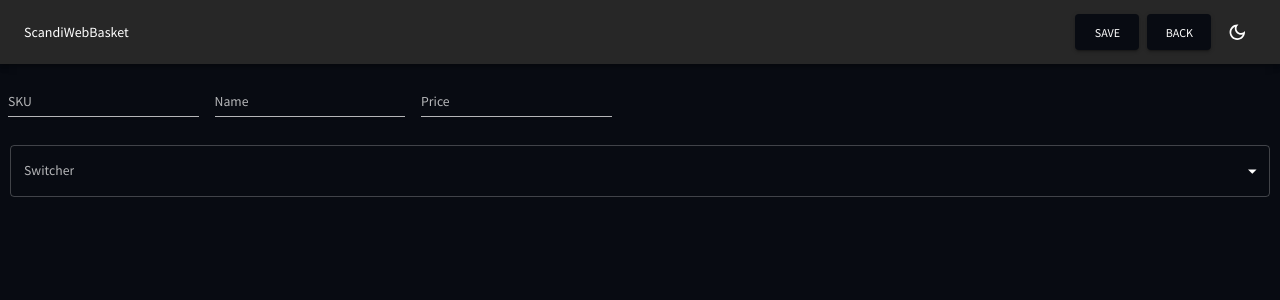
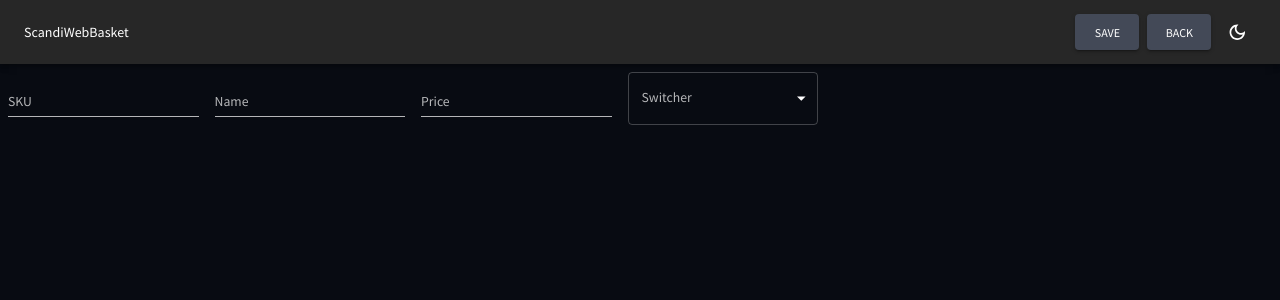
Before and after one commit to Chuloshnikov/scandiwebappreact, a React (Create React App) app: page /basket-terminal in a window 1280 px wide. Shown: the top 300 px of the page. Built offline with nearby package versions, Linux system fonts and the light colour scheme.

Commit message:
Broken-logic
Need fix

```diff
--- a/package.json
+++ b/package.json
@@ -14,6 +14,7 @@
     "react-dom": "^18.2.0",
     "react-router-dom": "^6.8.1",
     "react-scripts": "5.0.1",
+    "uuid": "^9.0.0",
     "web-vitals": "^2.1.4"
   },
   "scripts": {
--- a/src/App.jsx
+++ b/src/App.jsx
@@ -1,4 +1,4 @@
-import React from "react";
+import React, { useState, useEffect } from "react";
 import {BrowserRouter, Routes, Route } from "react-router-dom";
 import { ColorModeContext, useMode } from "./theme";
 import { CssBaseline, ThemeProvider } from "@mui/material";
@@ -10,6 +10,13 @@ import BasketTerminal from "./pages/BasketTerminal";
 function App() {
 
   const[theme, colorMode] = useMode();
+  const [goods, setGoods] = useState(JSON.parse(localStorage.getItem('goods')) || []);
+  console.log(goods);
+
+  useEffect(() => {
+    //goods to Local Storage
+      localStorage.setItem('goods', JSON.stringify(goods))
+  }, [goods])
 
   return (
         <ColorModeContext.Provider value={colorMode}>
@@ -17,8 +24,8 @@ function App() {
             <div className="App">
             <BrowserRouter>
               <Routes>
-                <Route path="/" element={<Basket/>}/>
-                <Route path="/basket-terminal" element={<BasketTerminal/>}/>
+                <Route path="/" element={<Basket goods={goods}/>}/>
+                <Route path="/basket-terminal" element={<BasketTerminal setGoods={setGoods}/>}/>
               </Routes>
             </BrowserRouter>
             </div>
--- a/src/components/BasketHeader.jsx
+++ b/src/components/BasketHeader.jsx
@@ -1,6 +1,6 @@
 import React, { useState } from 'react';
 import { useContext } from "react";
-import { ColorModeContext, tokens } from "../theme";
+import { ColorModeContext } from "../theme";
 import { styled, alpha } from '@mui/material/styles';
 import { Box, AppBar, IconButton, Toolbar, Typography, InputBase, Stack, Button, Menu, MenuItem, useTheme } from "@mui/material";
 import { Link } from "react-router-dom";
@@ -19,13 +19,12 @@ import DarkModeOutlinedIcon from "@mui/icons-material/DarkModeOutlined";
 const BasketHeader = () => {
 
     const theme = useTheme();
-    const colors = tokens(theme.palette.mode);
     const colorMode = useContext(ColorModeContext);
     const[open, setOpen] = useState(false);
 
 
   return (
-    <Box sx={{ flexGrow: 1, justifyContent: "space-between"}}>
+    <Box sx={{ flexGrow: 1, justifyContent: "space-between" }}>
       <AppBar position="static">
         <Toolbar>
           <IconButton
@@ -35,7 +34,7 @@ const BasketHeader = () => {
             aria-label="open drawer"
             sx={{ mr: 2 }}
           >
-            <MenuIcon sx={{display: {xs:"block" , sm: "none"}}} onClick={e => setOpen(true)} sx={{width: 30, height: 30}}/>
+            <MenuIcon sx={{display: {xs:"block" , sm: "none"}}} onClick={() => setOpen(!open)} sx={{width: 30, height: 30}}/>
           </IconButton>
           <Typography
             variant="h6"
@@ -53,10 +52,11 @@ const BasketHeader = () => {
                 <StyledInputBase
                     placeholder="Search…"
                     inputProps={{ 'aria-label': 'search' }}
+                    type="text"
                     />
           </Search>
             <Stack spacing={1} direction="row">
-                    <Button variant="contained" sx={{display: {xs: "none" , sm: "block"}}}>ADD</Button>
+                    <Button variant="contained" sx={{display: {xs: "none" , sm: "block"}}}><Link to="/basket-terminal">ADD</Link></Button>
                     <Button variant="contained" sx={{display: {xs: "none" , sm: "block"}}}>Delete</Button>
                     <IconButton onClick={colorMode.toggleColorMode}>
                         {theme.palette.mode === 'dark' ? ( <DarkModeOutlinedIcon /> ) : ( <LightModeOutlinedIcon /> )}
--- a/src/components/BasketMain.jsx
+++ b/src/components/BasketMain.jsx
@@ -20,7 +20,7 @@ function createData(name, calories, fat, carbs, protein) {
     createData('Gingerbread', 356, 16.0, 49, 3.9),
   ];
 
-const BasketMain = () => {
+const BasketMain = ( {goods} ) => {
   return (
     <TableContainer component={Paper}>
       <Table  aria-label="simple table">
--- a/src/components/BasketTerminalHeader.jsx
+++ b/src/components/BasketTerminalHeader.jsx
@@ -1,17 +1,15 @@
-import React, { useState } from 'react';
+import React from 'react';
 import { useContext } from "react";
-import { ColorModeContext, tokens } from "../theme";
-import { styled, alpha } from '@mui/material/styles';
+import { ColorModeContext } from "../theme";
 import { Box, AppBar, IconButton, Toolbar, Typography, Stack, Button, useTheme } from "@mui/material";
 import { Link } from "react-router-dom";
 
 import LightModeOutlinedIcon from "@mui/icons-material/LightModeOutlined";
 import DarkModeOutlinedIcon from "@mui/icons-material/DarkModeOutlined";
 
-const BasketTerminalHeader = () => {
+const BasketTerminalHeader = ({ handleSubmit }) => {
 
     const theme = useTheme();
-    const colors = tokens(theme.palette.mode);
     const colorMode = useContext(ColorModeContext);
 
   return (
@@ -37,8 +35,8 @@ const BasketTerminalHeader = () => {
           </Typography>
           <Box  sx={{display: 'flex', gap: "8px"}} justifyContent="center">
             <Stack sx={{alignSelf: "flex-end"}} spacing={1} direction="row">
-                    <Button variant="contained">Save</Button>
-                    <Button variant="contained">Back</Button>
+                    <Button variant="contained" onSubmit={handleSubmit}>Save</Button>
+                    <Button variant="contained"><Link to="/">Back</Link></Button>
                     <IconButton onClick={colorMode.toggleColorMode}>
                         {theme.palette.mode === 'dark' ? ( <DarkModeOutlinedIcon /> ) : ( <LightModeOutlinedIcon /> )}
                     </IconButton>
--- a/src/components/BasketTerminalMain.jsx
+++ b/src/components/BasketTerminalMain.jsx
@@ -1,45 +1,37 @@
-import React, { useState } from 'react';
+import React from 'react';
 import { Box, InputLabel, MenuItem, FormControl, Select, TextField } from "@mui/material";
 
 
-const BasketTerminalMain = () => {
-
-  const [age, setAge] = useState('');
-
-  const handleChange = (event) => {
-    setAge(event.target.value);
-  };
+const BasketTerminalMain = ({ handleSubmit, setSku, setName, setPrice, productType, setProductType, sku, price, name }) => {
 
   return (
     <Box>
        <Box
       component="form"
+      onSubmit={handleSubmit}
       sx={{
         '& > :not(style)': { m: 1, width: '25ch' },
       }}
-      noValidate
       autoComplete="off"
     >
-      <TextField id="standard-basic" label="SKU" variant="standard" />
-      <TextField id="standard-basic" label="Name" variant="standard" />
-      <TextField id="standard-basic" label="Price" variant="standard" />
-    </Box>
-      <Box sx={{ m: "20px 10px"}}>
+        <TextField id="standard-basic" label="SKU" value={sku} variant="standard" onChange={(e) => setSku(e.target.value)}/>
+        <TextField id="standard-basic" label="Name"value={name} variant="standard" onChange={(e) => setName(e.target.value)}/>
+        <TextField id="standard-basic" label="Price" value={price} variant="standard" onChange={(e) => setPrice(e.target.value)}/>
         <FormControl fullWidth>
           <InputLabel id="demo-simple-select-label">Switcher</InputLabel>
             <Select
               labelId="demo-simple-select-label"
               id="demo-simple-select"
-              value={age}
+              value={productType}
               label="Switcher"
-              onChange={handleChange}
+              onChange={(e) => setProductType(e.target.value)}
             >
-              <MenuItem value={10}>Book</MenuItem>
-              <MenuItem value={20}>Furniture</MenuItem>
-              <MenuItem value={30}>DVD-Disc</MenuItem>
+              <MenuItem value={"Book"}>Book</MenuItem>
+              <MenuItem value={"Furniture"}>Furniture</MenuItem>
+              <MenuItem value={"DVD-disc"}>DVD-Disc</MenuItem>
             </Select>
       </FormControl>
-      </Box>
+    </Box>
     </Box>
   )
 }
--- a/src/pages/Basket.jsx
+++ b/src/pages/Basket.jsx
@@ -3,11 +3,11 @@ import BasketHeader from '../components/BasketHeader';
 import BasketMain from '../components/BasketMain';
 
 
-const Basket = () => {
+const Basket = ({ goods }) => {
   return (
     <>
     <BasketHeader/>
-    <BasketMain/>
+    <BasketMain goods={goods}/>
     </>
   )
 }
--- a/src/pages/BasketTerminal.jsx
+++ b/src/pages/BasketTerminal.jsx
@@ -1,12 +1,41 @@
-import React from 'react';
+import React, { useState } from 'react';
 import BasketTerminalHeader from '../components/BasketTerminalHeader';
 import BasketTerminalMain from '../components/BasketTerminalMain';
+import { useNavigate } from 'react-router-dom';
+import {v4 as uuid} from 'uuid';
 
-const BasketTerminal = () => {
+const BasketTerminal = ({ setGoods }) => {
+
+  const [sku, setSku] = useState('');
+  const [name, setName] = useState('');
+  const [price, setPrice] = useState('');
+  const [productType, setProductType] = useState('');
+  const navigate = useNavigate();
+
+
+  const handleSubmit = (event) => {
+    event.preventDefault();
+
+    if (sku && name && price && productType) {
+      const product = {id: uuid(), sku, name, price, productType};
+      //add goods in the notes arr
+      setGoods(prevGoods => [product, ...prevGoods])
+      console.log(product);
+
+          //redirect to home page
+          navigate('/');
+  }
+}
+
   return (
     <>
-    <BasketTerminalHeader/>
-    <BasketTerminalMain/>
+    <BasketTerminalHeader handleSubmit={handleSubmit}/>
+    <BasketTerminalMain
+    setProductType={setProductType}
+    setSku={setSku}
+     setName={setName}
+    setPrice={setPrice}
+    />
     </>
   )
 }
--- a/src/theme.js
+++ b/src/theme.js
@@ -130,10 +130,10 @@ export const themeSettings = (mode) => {
             ...(mode === 'dark'
             ? {
                 primary: {
-                    main: colors.primary[800],
+                    main: colors.primary[400],
                 },
                 secondary: {
-                    main: colors.greenAccent[500],
+                    main: colors.redAccent[500],
                 },
                 neutral: {
                     dark: colors.grey[700],
@@ -145,13 +145,13 @@ export const themeSettings = (mode) => {
                 }
             } : {
                 primary: {
-                    main: colors.primary[100],
+                    main: colors.grey[800],
                 },
                 secondary: {
-                    main: colors.greenAccent[500],
+                    main: colors.redAccent[500],
                 },
                 neutral: {
-                    dark: colors.grey[800],
+                    dark: colors.grey[700],
                     main: colors.grey[500],
                     light: colors.grey[100],
                 },
```
Also changed, not shown: 1 other file (tests, documents, lock files or other folders).
